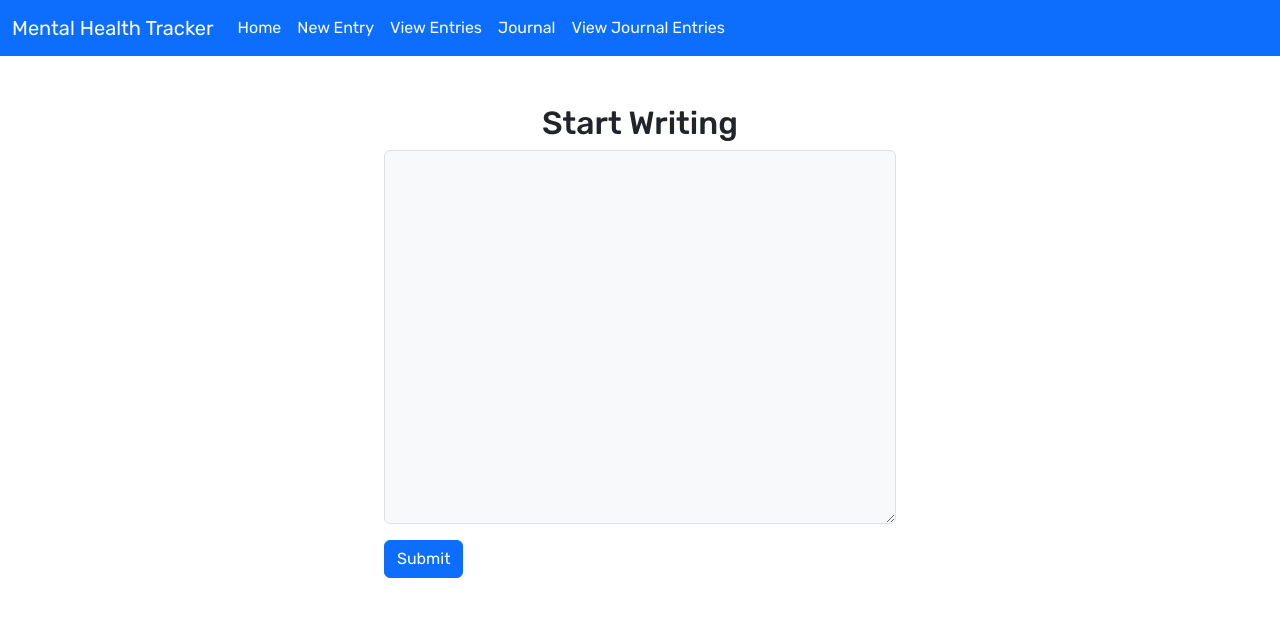
After one commit to aaronesposito/mh-app, a Flask app: page /create_journal in a window 1280 px wide. The commit adds this page. Shown: the top 617 px of the page. Run offline with Flask 3, Linux system fonts and the light colour scheme.

Commit message:
journal entry page and functionality done. May need to add a title or id for database. View page stubbed out. Need to figure out scrolling dropdown with jinja for loop. May wait for server to arrive as all of this would be easier in react.

```diff
--- a/app.py
+++ b/app.py
@@ -1,5 +1,5 @@
 from flask import Flask, render_template, request, redirect, url_for
-from mh_lib import add, get, random_xkcd
+from mh_lib import add, get, random_xkcd, add_journal, get_journals
 
 app = Flask(__name__)
 
@@ -34,3 +34,22 @@ def view_entries():
         return render_template('view.html', data=data)
     if request.method == "DELETE":
         pass
+
+
+@app.route("/create_journal", methods=["GET", "POST"])
+def create_journal():
+    if request.method == "POST":
+        data = request.form['entry']
+        add_journal(data)
+        return redirect("/")
+    else:
+        return render_template('journal_entry.html')
+
+@app.route("/view_journals", methods=["GET", "DELETE"])
+def view_journals():
+    data_tuples = get_journals()
+    data = {
+        "dates": [row[0] for row in data_tuples],
+        "entries": [row[1] for row in data_tuples]
+    }
+    return render_template('journal_view.html')
--- a/static/css/styles.css
+++ b/static/css/styles.css
@@ -42,3 +42,8 @@ body{
 #home-title {
     text-align: center;
 }
+#journal-header {
+    align-content: center;
+    text-align: center;
+    font-size: large;
+}
--- a/templates/base.html
+++ b/templates/base.html
@@ -30,6 +30,12 @@
               <li class="nav-item">
                 <a class="nav-link text-light" href="{{ url_for('view_entries') }}">View Entries</a>
               </li>
+              <li class="nav-item">
+                <a class="nav-link text-light" href="{{ url_for('create_journal') }}">Journal</a>
+              </li>
+              <li class="nav-item">
+                <a class="nav-link text-light" href="{{ url_for('view_journals') }}">View Journal Entries</a>
+              </li>
             </ul>
           </div>
         </div>
--- a/templates/form.html
+++ b/templates/form.html
@@ -1,6 +1,6 @@
 {% extends "base.html" %}
 
-{% block title %}Journal Entry{% endblock %}
+{% block title %}Daily Checkin{% endblock %}
 
 {% block content %}
     <div class="d-flex justify-content-center mt-5">
--- /dev/null
+++ b/templates/journal_entry.html
@@ -0,0 +1,15 @@
+{% extends "base.html" %}
+
+{% block title %}Journal Entry{% endblock %}
+
+{% block content %}
+    <div class="d-flex justify-content-center mt-5">
+        <form style="width:40vw" action="{{ url_for('create_journal') }}" method="post">
+            <div class="form-group">
+                <label for="entry" class="d-flex justify-content-center"><h2>Start Writing</h2></label>
+                <textarea rows="15" cols="25" class="form-control bg-light" aria-label="entry" id="entry" name="entry"></textarea>
+            </div>
+            <button type="submit" class="btn btn-primary mt-3">Submit</button>
+        </form>
+    </div>
+{% endblock %}
--- a/templates/view.html
+++ b/templates/view.html
@@ -1,6 +1,6 @@
 {% extends "base.html" %}
 
-{% block title %}VIEW{% endblock %}
+{% block title %}Checkin Data{% endblock %}
 
 {% block content %}
     <div class="d-flex justify-content-center mt-3" style="border-radius: 10px;">
```
Also changed, not shown: mh_lib.py (+16 -0 lines), templates/journal_view.html (added, +17 -0 lines).
